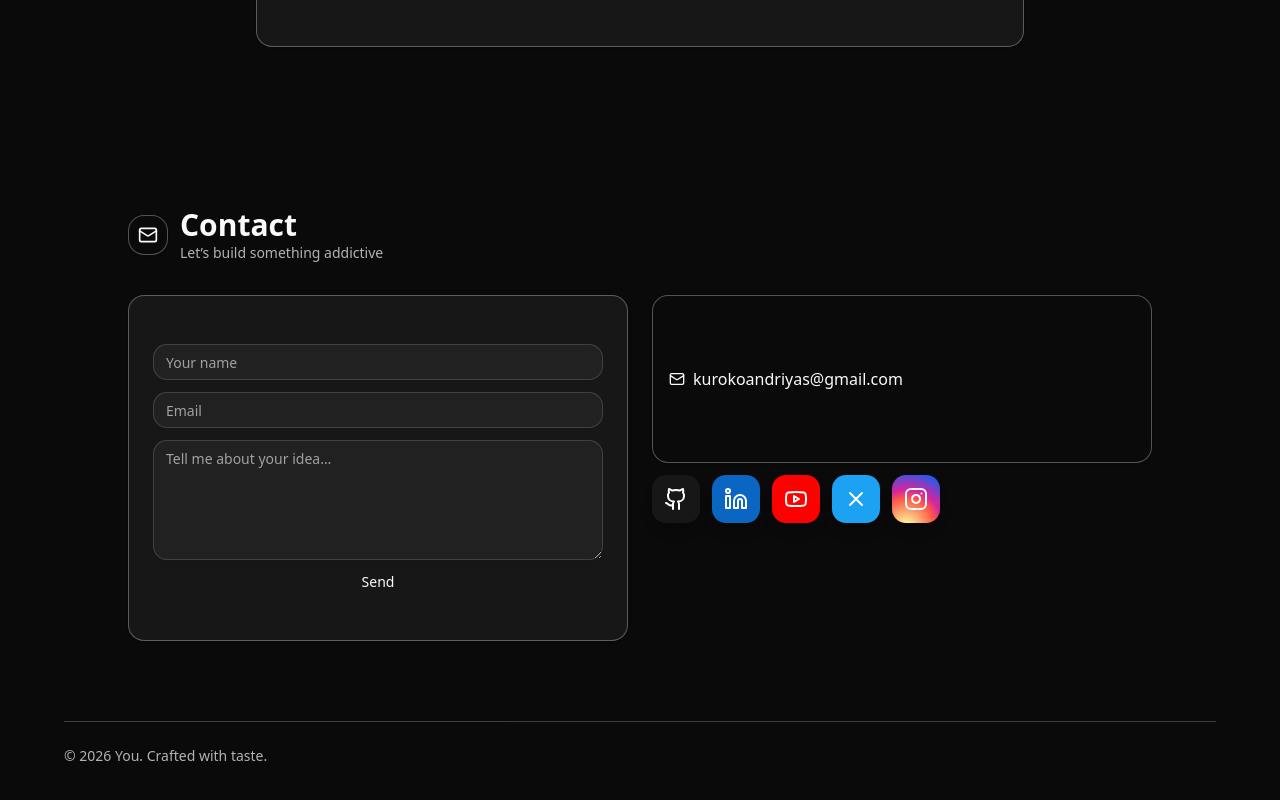
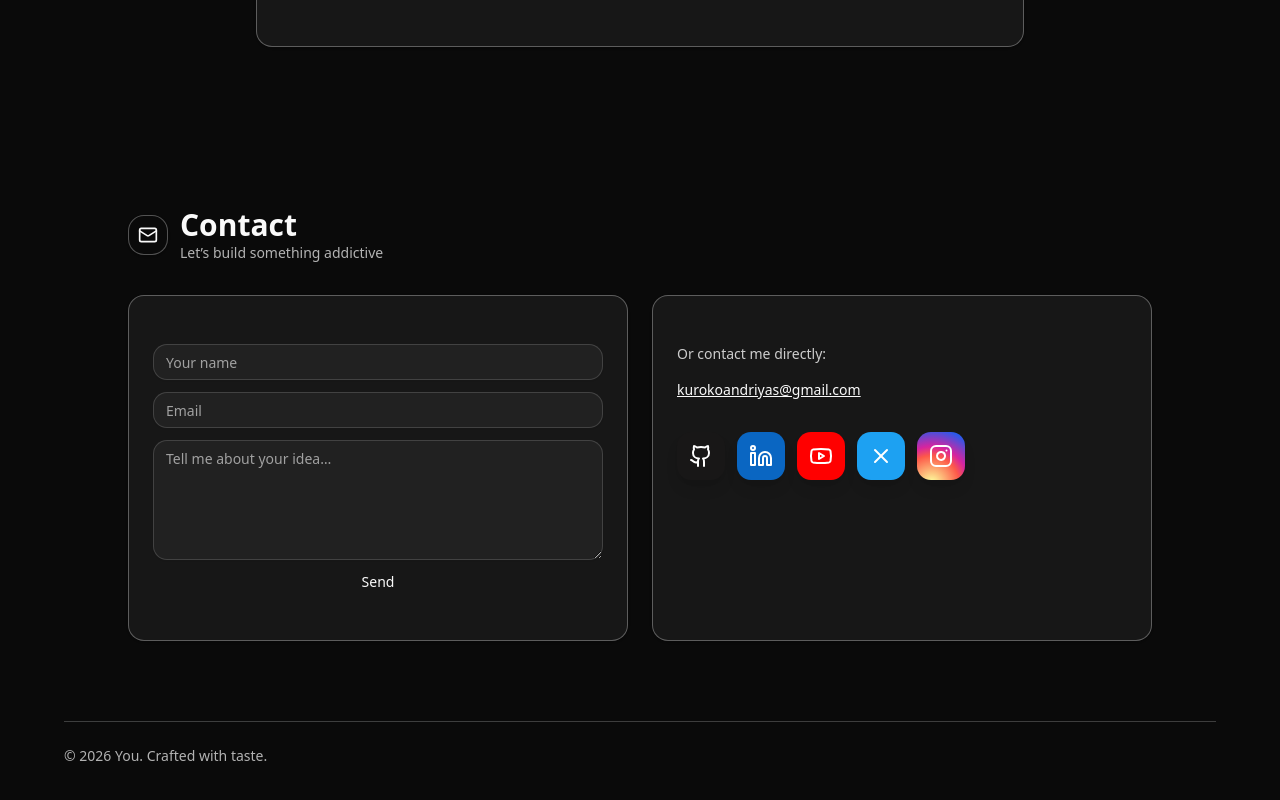
Before and after one commit to LouuRey/my-addictive-site, a Next.js app: page / in a window 1280 px wide. Shown: the part 2803-3603 px from the top of the page. Built offline with nearby package versions, Linux system fonts and the light colour scheme.

Commit message:
update 1.4

```diff
--- a/src/app/page.js
+++ b/src/app/page.js
@@ -487,26 +487,76 @@ function Newsletter() {
 
 function Contact() {
   return (
-    <section id="contact" netlify className="px-6 py-20">
+    <section id="contact" className="px-6 py-20">
       <div className="mx-auto max-w-5xl">
-        <SectionHeading icon={Mail} title="Contact" subtitle="Let’s build something addictive" />
+
+        <SectionHeading
+          icon={Mail}
+          title="Contact"
+          subtitle="Let’s build something addictive"
+        />
+
         <div className="grid gap-6 md:grid-cols-2">
+
+          {/* FORM */}
           <Card className="rounded-2xl">
             <CardContent className="p-6">
-              <form className="grid gap-3">
-                <Input placeholder="Your name" className="rounded-xl" />
-                <Input placeholder="Email" className="rounded-xl" />
-                <Textarea placeholder="Tell me about your idea…" className="min-h-[120px] rounded-xl" />
-                <Button className="rounded-xl">Send</Button>
+
+              <form
+                name="contact"
+                method="POST"
+                data-netlify="true"
+                className="grid gap-3"
+              >
+
+                {/* WAJIB NETLIFY */}
+                <input type="hidden" name="form-name" value="contact" />
+
+                <Input
+                  name="name"
+                  placeholder="Your name"
+                  className="rounded-xl"
+                  required
+                />
+
+                <Input
+                  name="email"
+                  placeholder="Email"
+                  className="rounded-xl"
+                  required
+                />
+
+                <Textarea
+                  name="message"
+                  placeholder="Tell me about your idea…"
+                  className="min-h-[120px] rounded-xl"
+                  required
+                />
+
+                <Button type="submit" className="rounded-xl">
+                  Send
+                </Button>
+
               </form>
+
             </CardContent>
           </Card>
-          <div className="grid gap-3">
-            <a href="https://mail.google.com/mail/?view=cm&to=kurokoandriyas@gmail.com" className="inline-flex items-center gap-2 rounded-2xl border bg-background/60 px-4 py-3 shadow transition hover:shadow-md">
-              <Mail className="h-4 w-4" /> kurokoandriyas@gmail.com
+
+          {/* INFO + SOCIAL */}
+          <Card className="rounded-2xl">
+            <CardContent className="p-6 flex flex-col gap-4">
+
+              <p className="text-sm opacity-80">
+                Or contact me directly:
+              </p>
+
+              <a href="mailto:kurokoandriyas@gmail.com" className="text-sm underline">
+                kurokoandriyas@gmail.com
               </a>
-            <div className="flex gap-3">
-              {/* GitHub */}
+
+              {/* SOCIAL ICONS */}
+              <div className="flex gap-3 mt-4 flex-wrap">
+
                 <a
                   href="https://github.com/LouuRey"
                   className="inline-flex h-12 w-12 items-center justify-center rounded-xl shadow-lg transition hover:scale-105"
@@ -515,7 +565,6 @@ function Contact() {
                   <Github className="h-6 w-6" />
                 </a>
 
-              {/* LinkedIn */}
                 <a
                   href="https://www.linkedin.com/in/muhammad-andriyas-musa-munthalib-745198253/"
                   className="inline-flex h-12 w-12 items-center justify-center rounded-xl shadow-lg transition hover:scale-105"
@@ -524,7 +573,6 @@ function Contact() {
                   <Linkedin className="h-6 w-6" />
                 </a>
 
-              {/* YouTube */}
                 <a
                   href="https://www.youtube.com/channel/UC3RrRpy_-rZ2zjPY1jvcm0g"
                   className="inline-flex h-12 w-12 items-center justify-center rounded-xl shadow-lg transition hover:scale-105"
@@ -533,7 +581,6 @@ function Contact() {
                   <Youtube className="h-6 w-6" />
                 </a>
 
-              {/* Twitter */}
                 <a
                   href="#"
                   className="inline-flex h-12 w-12 items-center justify-center rounded-xl shadow-lg transition hover:scale-105"
@@ -542,21 +589,25 @@ function Contact() {
                   <X className="h-6 w-6" />
                 </a>
 
-              {/* Instagram */}
                 <a
                   href="https://www.instagram.com/andriyasmm/"
                   className="inline-flex h-12 w-12 items-center justify-center rounded-xl shadow-lg transition hover:scale-105"
                   style={{
-                  background: "radial-gradient(circle at 30% 107%, #fdf497 0%, #fdf497 5%, #fd5949 45%, #d6249f 60%, #285AEB 90%)",
-                  color: "white"
+                    background:
+                      "radial-gradient(circle at 30% 107%, #fdf497 0%, #fdf497 5%, #fd5949 45%, #d6249f 60%, #285AEB 90%)",
+                    color: "white",
                   }}
                 >
                   <Instagram className="h-6 w-6" />
                 </a>
+
               </div>
 
+            </CardContent>
+          </Card>
+
         </div>
-        </div>
+
       </div>
     </section>
   );
```
Lines whose indentation alone changed are shown as unchanged.
